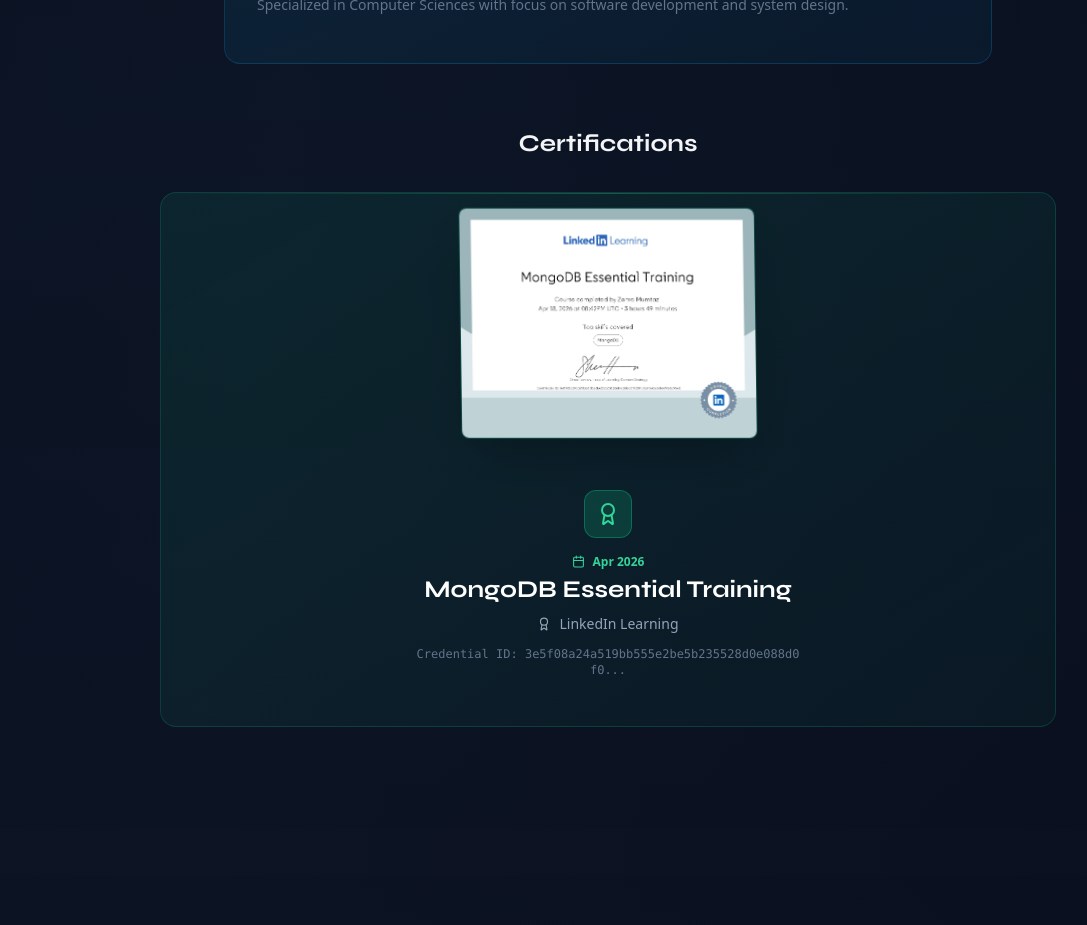
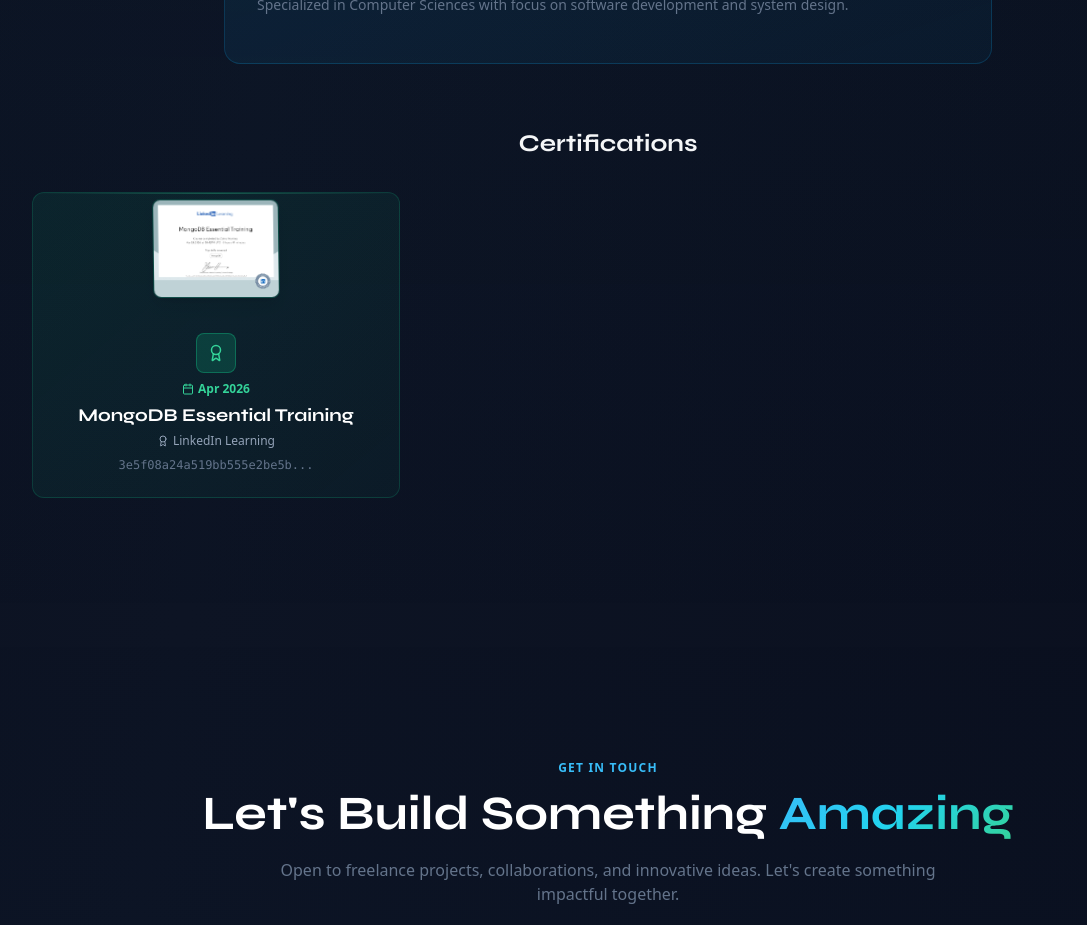
Before and after one commit to ZahraMumtaz/my-portfolio, a React (Vite) app: page / in a window 1280 px wide. Shown: the part 6440-7365 px from the top of the page, without its empty margins (32-1119 px from the left). Built offline with nearby package versions, Linux system fonts and the light colour scheme.

Commit message:
Refactor Certifications to compact grid

```diff
--- a/src/components/Education.tsx
+++ b/src/components/Education.tsx
@@ -58,12 +58,12 @@
           </div>
 
           {/* Certifications */}
-          <div className="max-w-4xl mx-auto">
+          <div className="max-w-6xl mx-auto">
             <h3 className="font-display text-2xl font-bold text-white mb-8 text-center">Certifications</h3>
-            <div className="grid md:grid-cols-1 gap-8">
-              {/* Certification */}
+            <div className="grid md:grid-cols-2 lg:grid-cols-3 gap-6">
+              {/* Certification Card */}
               <div
-                className="group bg-gradient-to-br from-emerald-500/10 to-emerald-500/5 border border-emerald-500/20 rounded-2xl p-8 card-hover relative overflow-hidden animate-fade-up"
+                className="group bg-gradient-to-br from-emerald-500/10 to-emerald-500/5 border border-emerald-500/20 rounded-xl p-6 card-hover relative overflow-hidden animate-fade-up"
                 style={{ animationDelay: '0.2s' }}
               >
                 {/* Background glow */}
@@ -72,10 +72,10 @@
                 {/* Top accent line */}
                 <div className="absolute top-0 left-0 right-0 h-px bg-gradient-to-r from-transparent via-emerald-400 to-transparent opacity-30 group-hover:opacity-60 transition-opacity" />
 
-                <div className="relative flex flex-col items-center">
+                <div className="relative flex flex-col h-full">
                   {/* Certificate Image - Vertical with Animation */}
-                  <div className="mb-8 w-full flex justify-center">
-                    <div className="rounded-lg overflow-hidden border border-emerald-500/30 bg-slate-900/50 shadow-2xl animate-float-vertical" style={{ perspective: '1000px', width: '300px' }}>
+                  <div className="mb-4 flex justify-center flex-1">
+                    <div className="rounded-lg overflow-hidden border border-emerald-500/30 bg-slate-900/50 shadow-lg animate-float-vertical w-32" style={{ perspective: '1000px' }}>
                       <img
                         src="/certificate_3160703.jpg"
                         alt="MongoDB Certificate"
@@ -85,27 +85,25 @@
                   </div>
 
                   {/* Details */}
-                  <div className="text-center w-full">
-                    <div className="w-12 h-12 rounded-xl bg-emerald-500/20 border border-emerald-500/40 flex items-center justify-center mb-4 group-hover:bg-emerald-500/30 transition-all duration-300 mx-auto">
-                      <Award size={24} className="text-emerald-400" />
+                  <div className="text-center">
+                    <div className="w-10 h-10 rounded-lg bg-emerald-500/20 border border-emerald-500/40 flex items-center justify-center mb-2 group-hover:bg-emerald-500/30 transition-all duration-300 mx-auto">
+                      <Award size={18} className="text-emerald-400" />
                     </div>
 
-                    <div className="mb-4">
-                      <div className="flex items-center justify-center gap-2 text-emerald-400 text-xs font-bold mb-1">
-                        <Calendar size={13} />
+                    <div className="flex items-center justify-center gap-1 text-emerald-400 text-xs font-bold mb-1">
+                      <Calendar size={12} />
                       Apr 2026
                     </div>
-                      <h3 className="font-display text-2xl font-bold text-white group-hover:gradient-text transition-all mb-2">
+                    <h3 className="font-display text-lg font-bold text-white group-hover:gradient-text transition-all mb-1 line-clamp-2">
                       MongoDB Essential Training
                     </h3>
-                      <div className="flex items-center justify-center gap-2 text-slate-400 text-sm mb-3">
-                        <Award size={14} />
+                    <div className="flex items-center justify-center gap-1 text-slate-400 text-xs mb-2">
+                      <Award size={12} />
                       LinkedIn Learning
                     </div>
-                      <p className="text-slate-500 text-xs break-all font-mono max-w-sm mx-auto">
-                        Credential ID: 3e5f08a24a519bb555e2be5b235528d0e088d0f0...
+                    <p className="text-slate-500 text-xs break-all font-mono line-clamp-1">
+                      3e5f08a24a519bb555e2be5b...
                     </p>
-                    </div>
                   </div>
                 </div>
 
```
Lines whose indentation alone changed are shown as unchanged.
